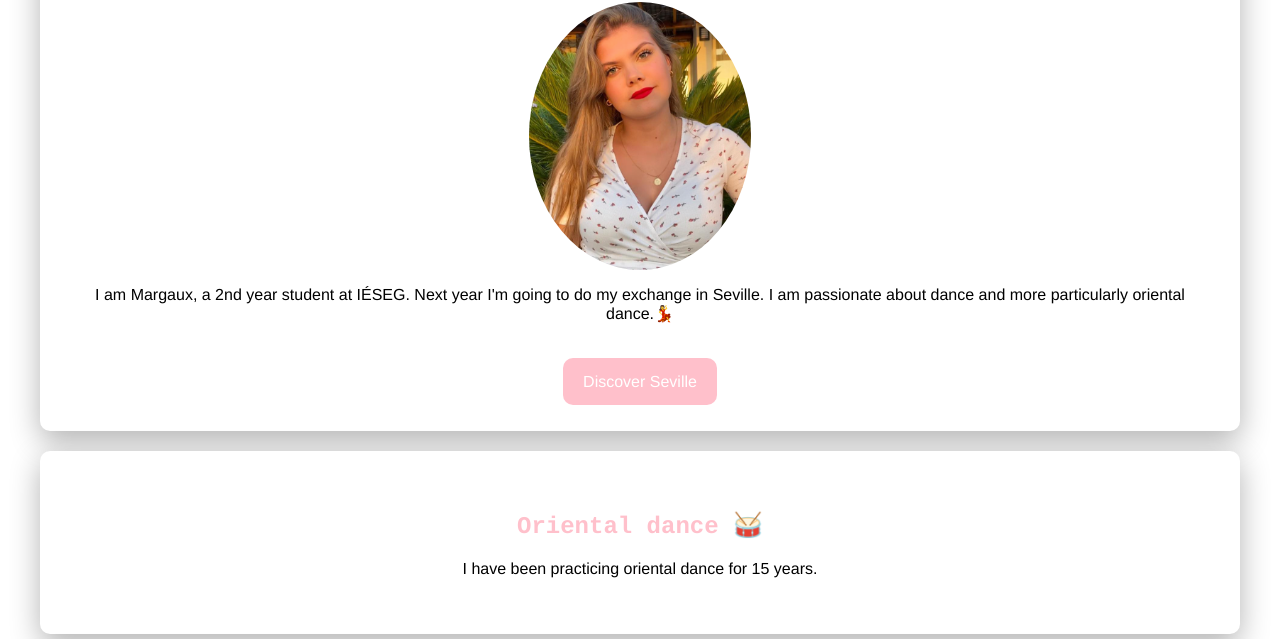
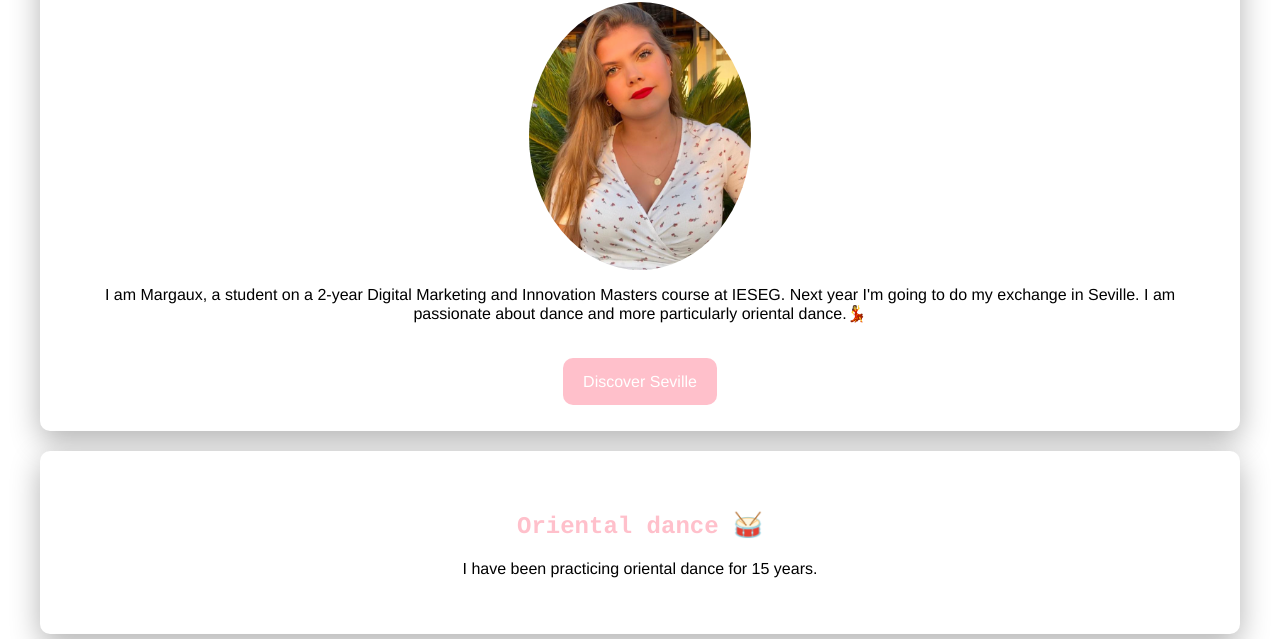
Before and after one commit to margaux-neuville/my-profile, a plain HTML site: page index.html in a window 1280 px wide. Shown: the part 161-800 px from the top of the page. Drawn offline with Linux system fonts and the light colour scheme.

Commit message:
Update index.html

```diff
--- a/index.html
+++ b/index.html
@@ -15,7 +15,7 @@
 			<h1>Hello, I'm Margaux Neuville 😎</h1>
 			<img src="images/profile-picture.png" class="img-circle" alt="Margaux Neuville">
 			<p>
-				I am Margaux, a 2nd year student at IÉSEG. Next year I'm going to do my exchange in Seville. I am passionate about dance and more particularly oriental dance.💃
+				I am Margaux, a student on a 2-year Digital Marketing and Innovation Masters course at IESEG. Next year I'm going to do my exchange in Seville. I am passionate about dance and more particularly oriental dance.💃
 			</p>
 			<a href="https://www.spain.info/fr/destination/seville/" target="_blank" class="btn-blue">Discover Seville</a>
 		</div>
```
